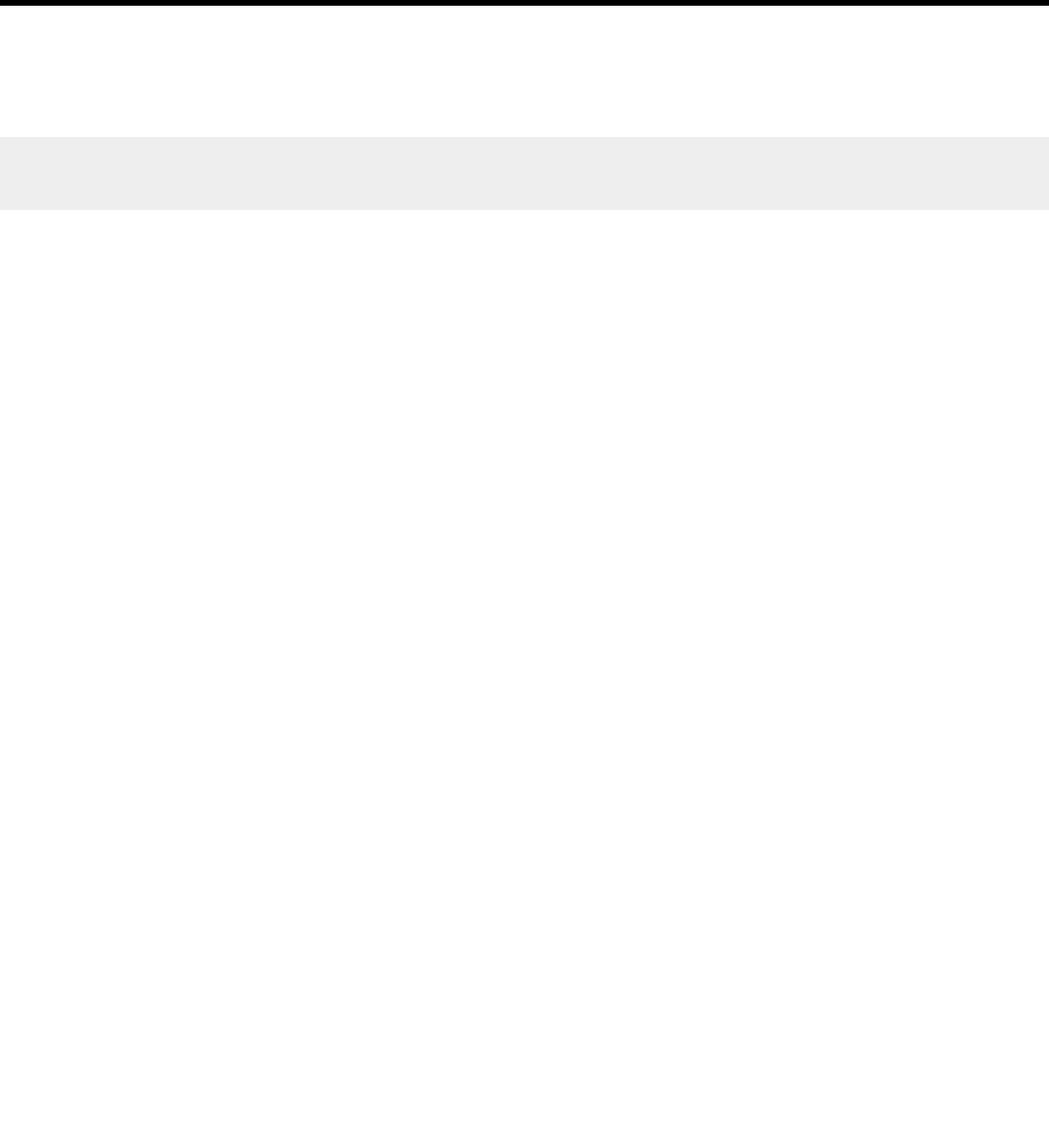
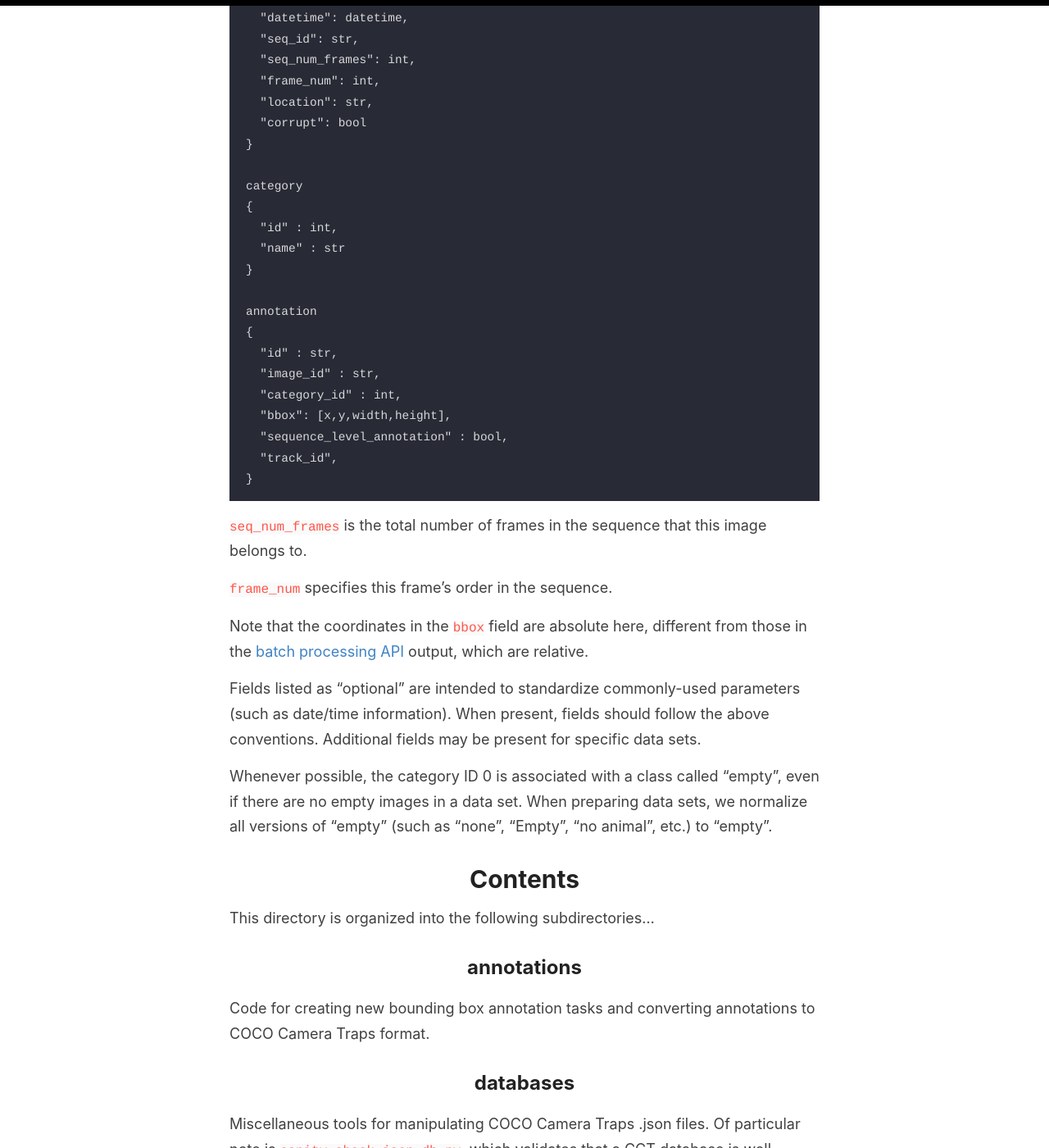
Before and after one commit to m-klasen/m-klasen.github.io, a Jekyll site: the page built from _pages/categories.md, in a window 1280 px wide and 1400 px high, scrolled down 1144 px. Shown: the whole window at 82% size. Built offline with Jekyll 4.4.1, drawn with Linux system fonts in a browser that asks for light colours; our own code applies the rules of GitHub Pages for plain Markdown files; some of the changed text lies outside the part shown.

Commit message:
Update categories.md

````diff
--- a/_pages/categories.md
+++ b/_pages/categories.md
@@ -1,24 +1,91 @@
----
-layout: page
-permalink: /categories/
-title: Categories
----
+# Overview
 
+Everything in this directory creates or operates on COCO Camera Traps databases, which are .json files structured as...
 
-<div id="archives">
-{% for category in site.categories %}
-  <div class="archive-group">
-    {% capture category_name %}{{ category | first }}{% endcapture %}
-    <div id="#{{ category_name | slugize }}"></div>
-    <p></p>
+## COCO Camera Traps format
 
-    <h3 class="category-head">{{ category_name }}</h3>
-    <a name="{{ category_name | slugize }}"></a>
-    {% for post in site.categories[category_name] %}
-    <article class="archive-item">
-      <h4><a href="{{ site.baseurl }}{{ post.url }}">{% if post.title and post.title != "" %}{{post.title}}{% else %}{{post.excerpt |strip_html}}{%endif%}</a></h4>
-    </article>
-    {% endfor %}
-  </div>
-{% endfor %}
-</div>
+```
+{
+  "info" : info,
+  "images" : [image],
+  "categories" : [category],
+  "annotations" : [annotation]
+}
+
+info
+{
+  # Required
+  "version" : str,
+  "description" : str,
+
+  # Optional
+  "year" : int,
+  "contributor" : str
+  "date_created" : datetime
+}
+
+image
+{
+  # Required
+  "id" : str,
+  "file_name" : str,
+
+  # Optional
+  "width" : int,
+  "height" : int,
+  "rights_holder" : str,
+  "datetime": datetime,
+  "seq_id": str,
+  "seq_num_frames": int,
+  "frame_num": int,
+  "location": str,
+  "corrupt": bool
+}
+
+category
+{
+  "id" : int,
+  "name" : str
+}
+
+annotation
+{
+  "id" : str,
+  "image_id" : str,
+  "category_id" : int,
+  "bbox": [x,y,width,height],
+  "sequence_level_annotation" : bool,
+  "track_id",
+}
+```
+
+`seq_num_frames` is the total number of frames in the sequence that this image belongs to.
+
+`frame_num` specifies this frame's order in the sequence.
+
+Note that the coordinates in the `bbox` field are absolute here, different from those in the [batch processing API](api/batch_processing/README.md) output, which are relative.
+
+Fields listed as "optional" are intended to standardize commonly-used parameters (such as date/time information).  When present, fields should follow the above conventions.  Additional fields may be present for specific data sets.
+
+Whenever possible, the category ID 0 is associated with a class called "empty", even if there are no empty images in a data set.  When preparing data sets, we normalize all versions of "empty" (such as "none", "Empty", "no animal", etc.) to "empty".
+
+# Contents
+
+This directory is organized into the following subdirectories...
+
+## annotations
+Code for creating new bounding box annotation tasks and converting annotations to COCO Camera Traps format.
+
+## databases
+Miscellaneous tools for manipulating COCO Camera Traps .json files.  Of particular note is `sanity_check_json_db.py`, which validates that a CCT database is well-formatted, optionally checking image existence and size.
+
+**databases/classifcation**: Scripts for creating and analyzing a dataset for classification specifically.
+
+## importers
+Code for converting frequently-used metadata formats (or sometimes one-off data sets) to COCO Camera Traps .json files.
+
+## megadb
+Code for querying and updating MegaDB.
+
+## tfrecords
+Code for generating tfrecords from COCO Camera Traps .json files.  This directory is based on the [Visipedia tfrecords repo](https://github.com/visipedia/tfrecords).
````
